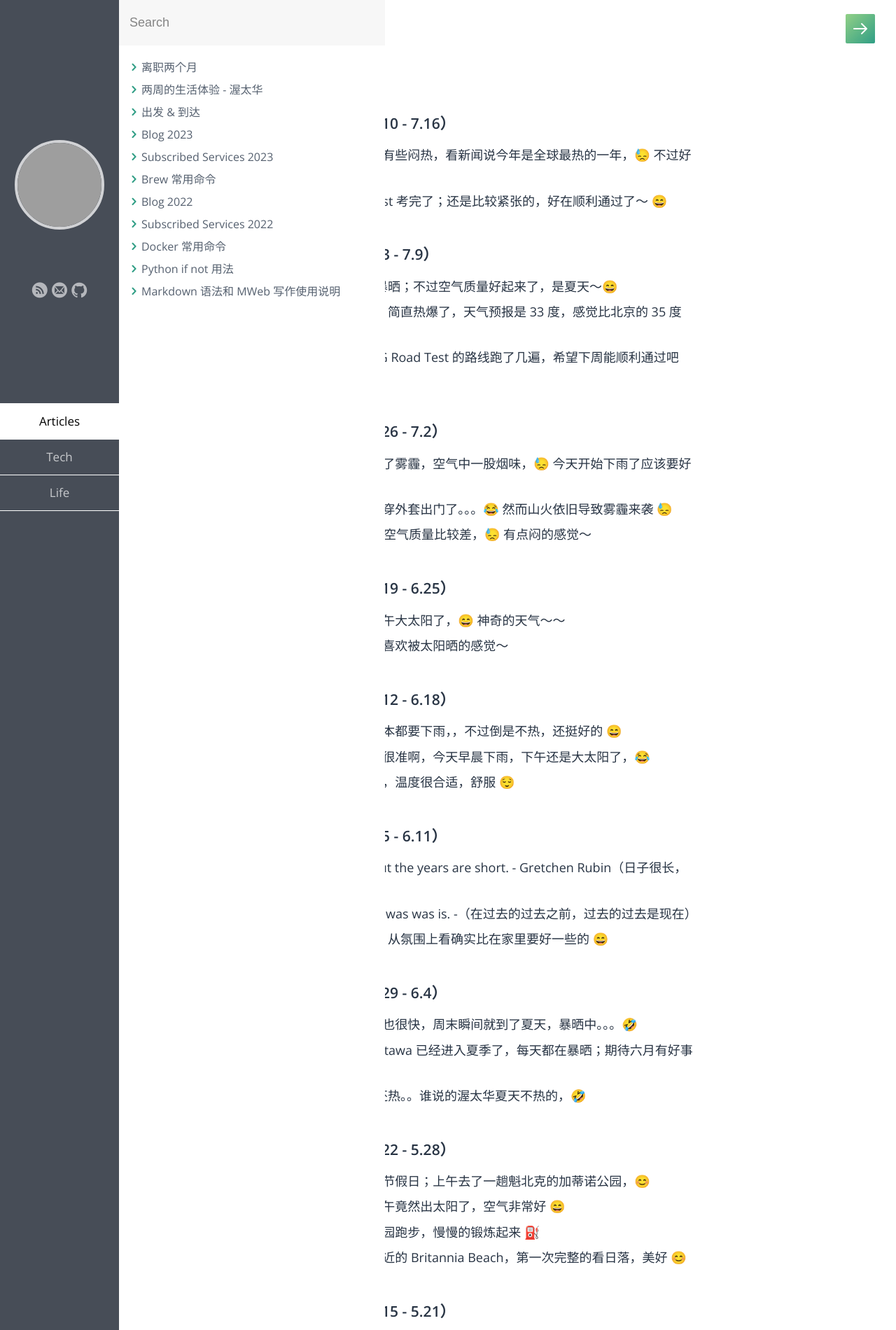
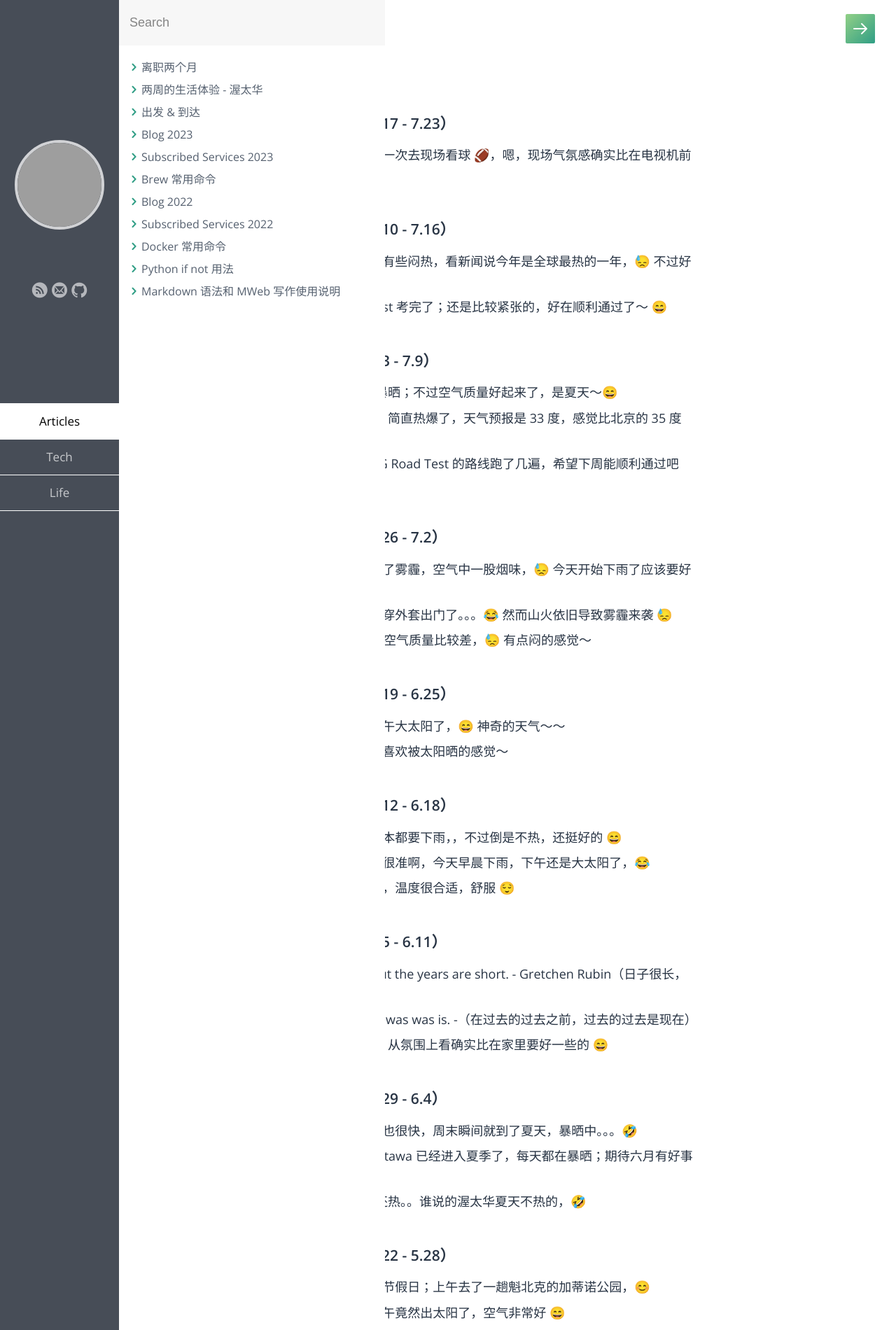
Before and after one commit to samxupeiran/samxupeiran.github.io, a Jekyll site: the page built from _posts/life/2023-01-03-my-blog.md, in a window 1280 px wide. Shown: the top 1900 px of the page at 70% size. Built offline with Jekyll 4.4.1, drawn with Linux system fonts in a browser that asks for light colours; some web fonts are replaced; some of the changed text lies outside the part shown; grey boxes are pictures that could not be loaded.

Commit message:
feat: add weekly blog 7.17

```diff
--- a/_posts/life/2023-01-03-my-blog.md
+++ b/_posts/life/2023-01-03-my-blog.md
@@ -5,6 +5,9 @@ category: Life
 tags: Blog
 ---
 
+
+- ### 2023 年 7 月 第 3 周（7.17 - 7.23）
+     - 7.17 今天周一，周末是第一次去现场看球 🏈，嗯，现场气氛感确实比在电视机前要好很多 😄
 
 - ### 2023 年 7 月 第 2 周（7.10 - 7.16）
      - 7.11 这两天依旧是多云，有些闷热，看新闻说今年是全球最热的一年，😓 不过好在空气质量很好，👍
```
